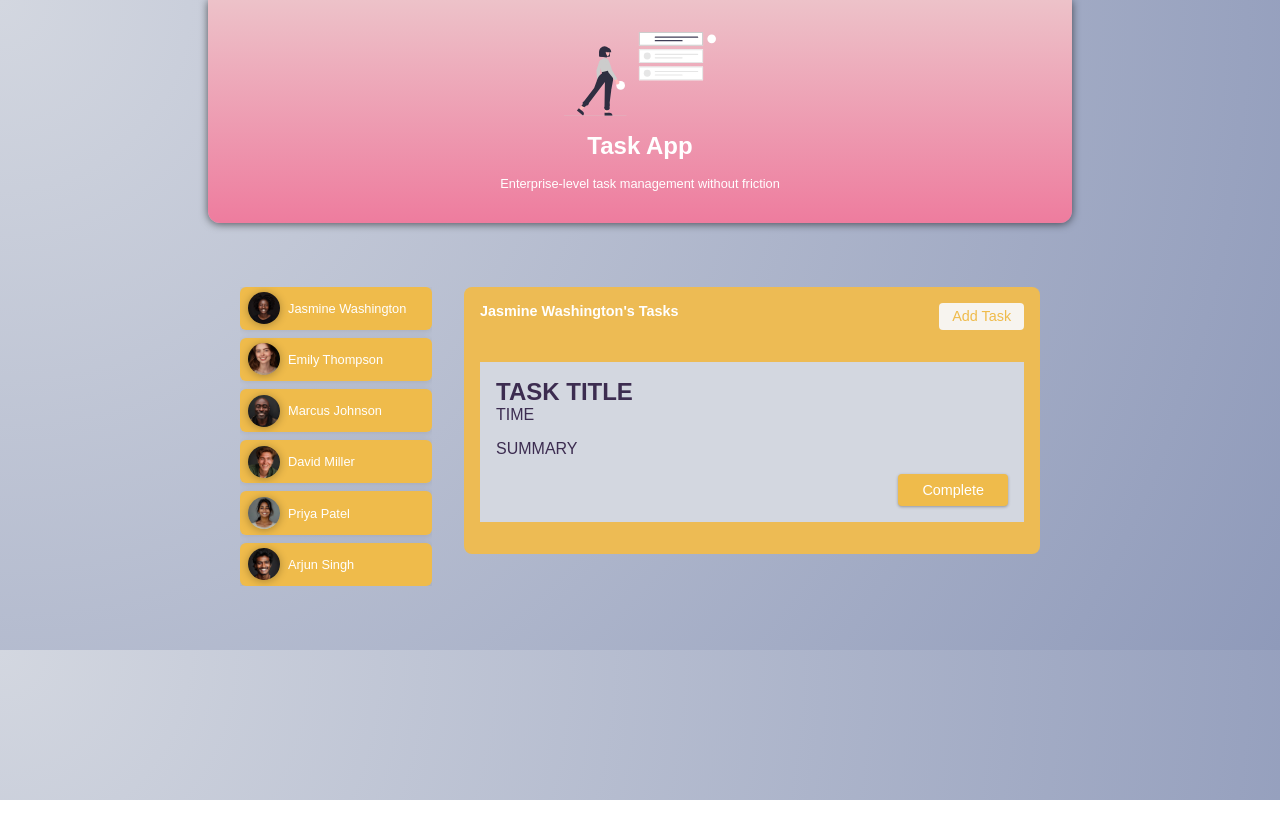
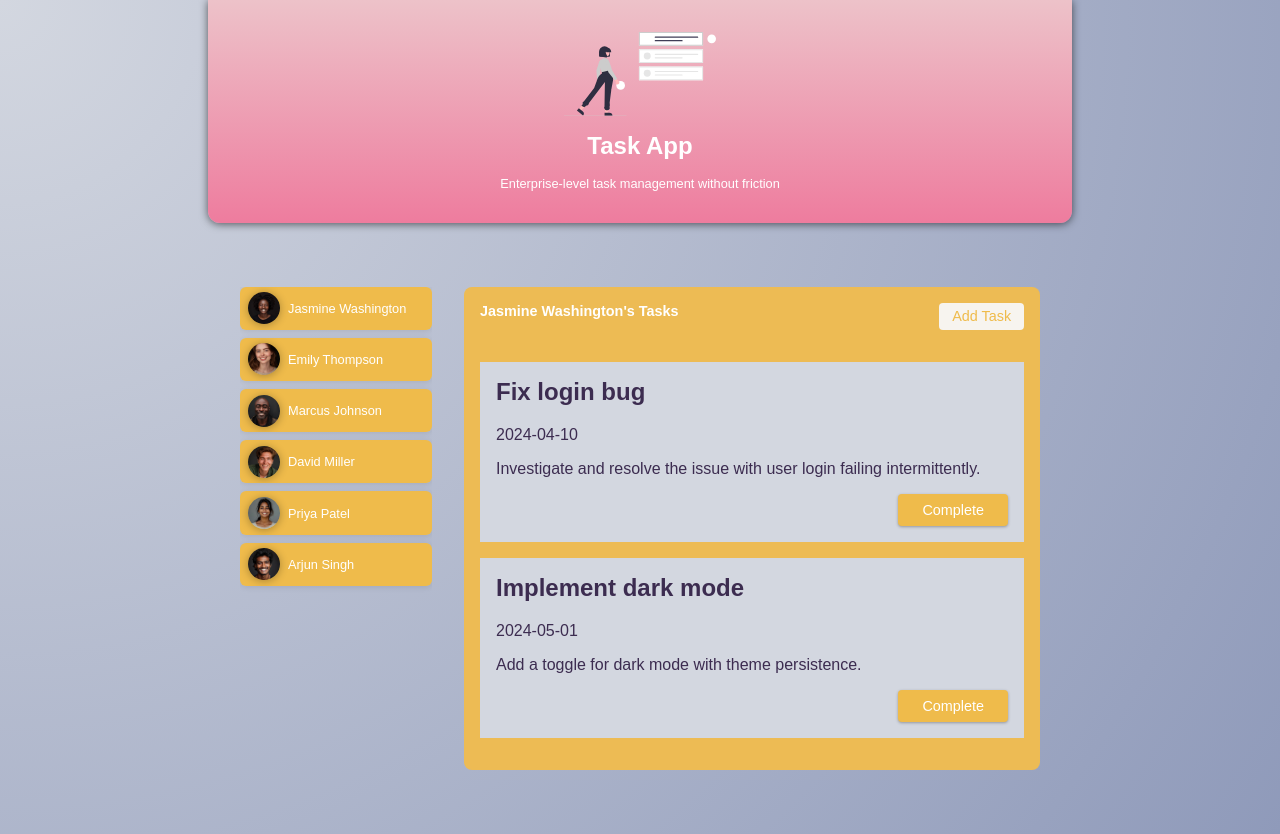
Before and after one commit to Yko-koshka/app-task-angular.github.io, an Angular app: page / in a window 1280 px wide. Both pictures are taken after a click on the button "Jasmine Washington". Before the commit the page ends 800 px from the top, so only its background shows below. Built offline with nearby package versions, Linux system fonts and the light colour scheme.

Commit message:
feat(tasks): add Task type, task list, and dynamic task rendering

```diff
--- a/src/app/app.component.html
+++ b/src/app/app.component.html
@@ -10,7 +10,7 @@
   </ul>
 
   @if (selectedUser) {
-  <app-tasks [name]="selectedUser ? selectedUser.name : ''" />
+  <app-tasks [userId]="selectedUser.id" [name]="selectedUser.name" />
   } @else {
   <p id="fallback">Select a user to see</p>
   }
--- a/src/app/tasks/task/task.component.html
+++ b/src/app/tasks/task/task.component.html
@@ -1,7 +1,7 @@
 <article>
-  <h2>TASK TITLE</h2>
-  <time>TIME</time>
-  <p>SUMMARY</p>
+  <h2>{{ task.title }}</h2>
+  <time>{{ task.dueDate }}</time>
+  <p>{{ task.summary }}</p>
   <p class="actions">
     <button>Complete</button>
   </p>
--- a/src/app/tasks/task/task.component.scss
+++ b/src/app/tasks/task/task.component.scss
@@ -3,9 +3,8 @@ article {
   color: #3c2c50;
   background-color: #d3d7e0;
   h2 {
-    margin: 0;
+    margin-top: 0;
   }
-
   time {
     color: #3c2c50;
   }
--- a/src/app/tasks/tasks.component.html
+++ b/src/app/tasks/tasks.component.html
@@ -7,8 +7,10 @@
   </header>
 
   <ul>
+    @for (task of selectedUserTasks; track task.id) {
     <li>
-      <app-task />
+      <app-task [task]="task" />
     </li>
+    }
   </ul>
 </section>
--- a/src/app/tasks/tasks.component.ts
+++ b/src/app/tasks/tasks.component.ts
@@ -8,5 +8,36 @@ import { TaskComponent } from './task/task.component';
   styleUrl: './tasks.component.scss',
 })
 export class TasksComponent {
+  @Input({ required: true }) userId!: string;
   @Input({ required: true }) name!: string;
+
+  tasks = [
+    {
+      id: 't1',
+      userId: 'u1',
+      title: 'Fix login bug',
+      summary:
+        'Investigate and resolve the issue with user login failing intermittently.',
+      dueDate: '2024-04-10',
+    },
+    {
+      id: 't2',
+      userId: 'u1',
+      title: 'Implement dark mode',
+      summary: 'Add a toggle for dark mode with theme persistence.',
+      dueDate: '2024-05-01',
+    },
+    {
+      id: 't3',
+      userId: 'u3',
+      title: 'Optimize database queries',
+      summary:
+        'Improve database performance by indexing frequently queried fields.',
+      dueDate: '2024-06-15',
+    },
+  ];
+
+  get selectedUserTasks() {
+    return this.tasks.filter((task) => task.userId === this.userId);
+  }
 }
```
Also changed, not shown: src/app/tasks/task/task.component.ts (+11 -3 lines).
